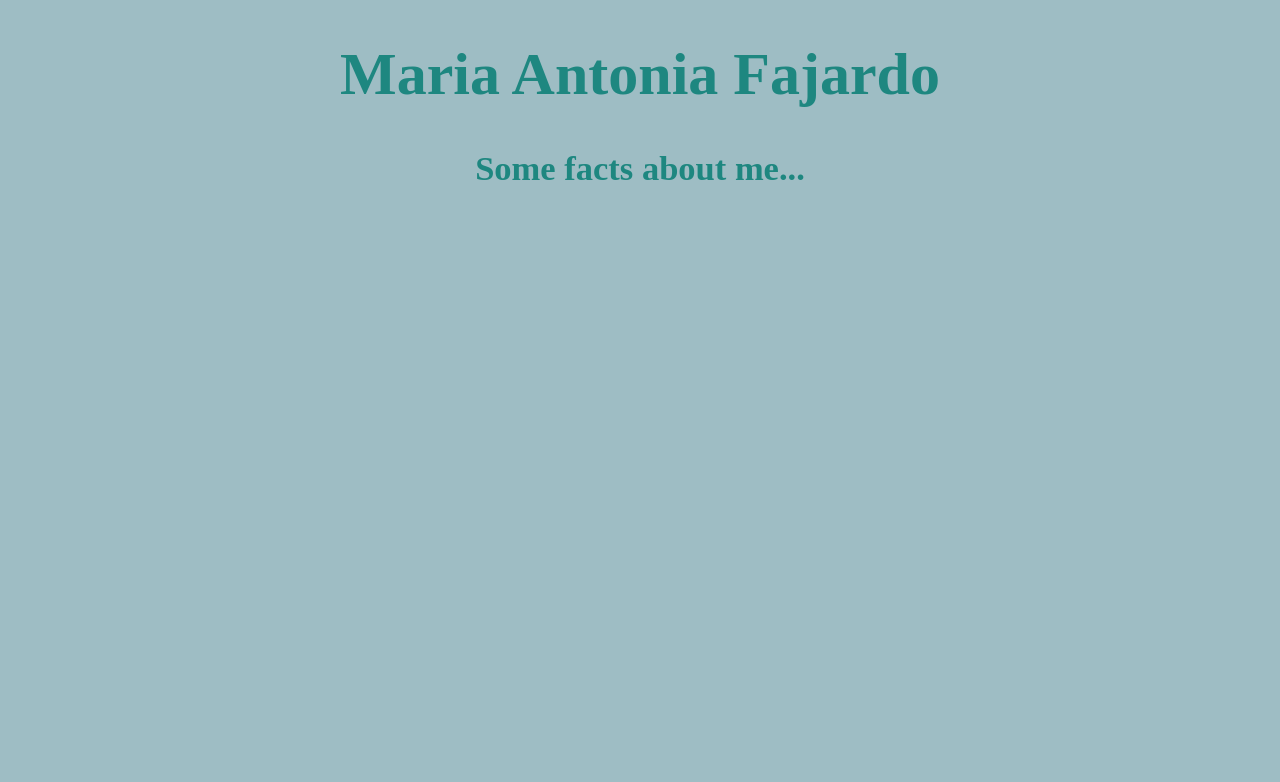
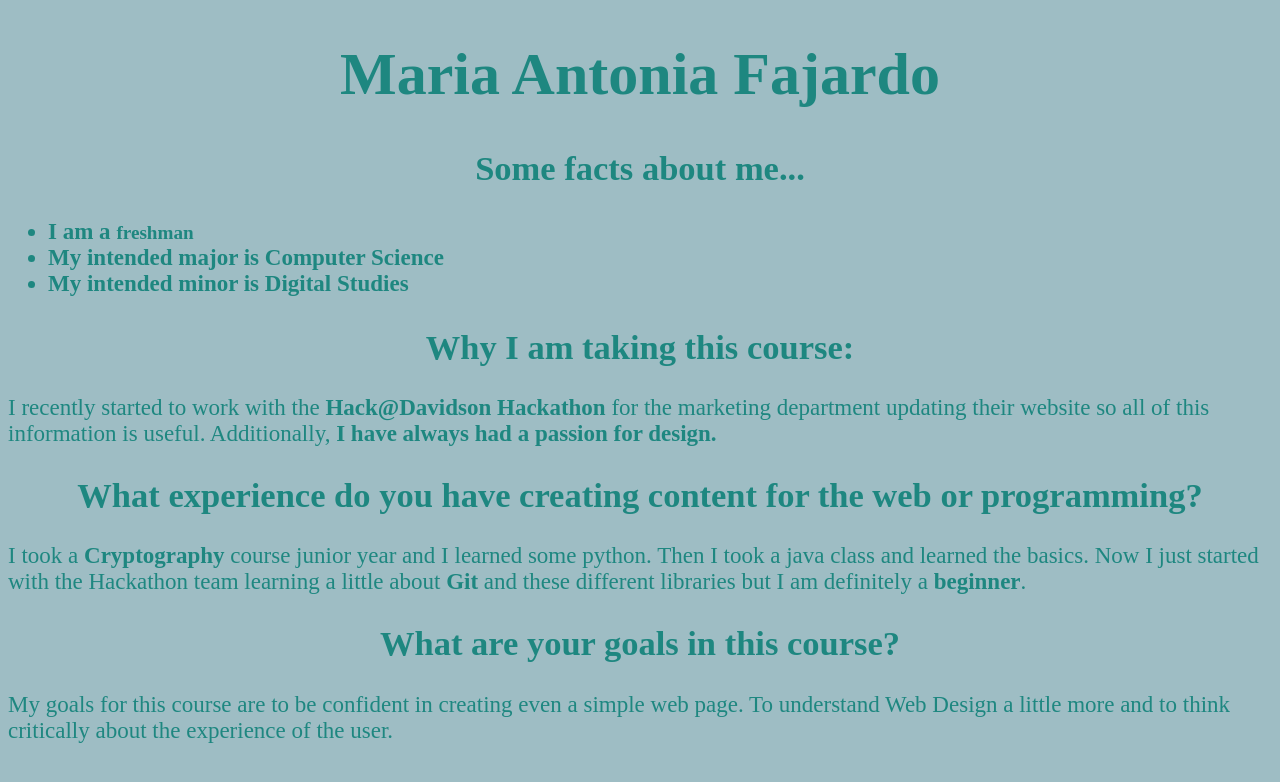
Before and after one commit to mafajardo23/first-website, a plain HTML site: page index.html in a window 1280 px wide. Drawn offline with Linux system fonts and the light colour scheme.

Commit message:
initial questions

```diff
--- a/index.html
+++ b/index.html
@@ -35,6 +35,28 @@
 
 <h2>Some facts about me...</h2>
 
+<h4>
+    <ul>
+        <li>I am a <small>freshman</small></li>
+        <li>My intended major is Computer Science</li>
+        <li>My intended minor is Digital Studies</li>
+      </ul>
+    </h4>
+
+
+    <h2>Why I am taking this course:</h2>
+    I recently started to work with the <b>Hack@Davidson Hackathon </b>for the marketing department updating their website so all of this information is useful. Additionally, <b>I have always had a passion for design.</b>
+
+
+    <h2>What experience do you have creating content for the web or programming?</h2>
+    I took a <b>Cryptography</b> course junior year and I learned some python. Then I took a java class and learned the basics. Now I just started with the Hackathon team learning a little about <b>Git</b> and these different libraries but I am definitely a <b>beginner</b>.
+
+
+    <h2>What are your goals in this course?</h2>
+    My goals for this course are to be confident in creating even a simple web page. To understand Web Design a little more and to think critically about the experience of the user.
+
+
+
 
 </body>
 </html>
```
